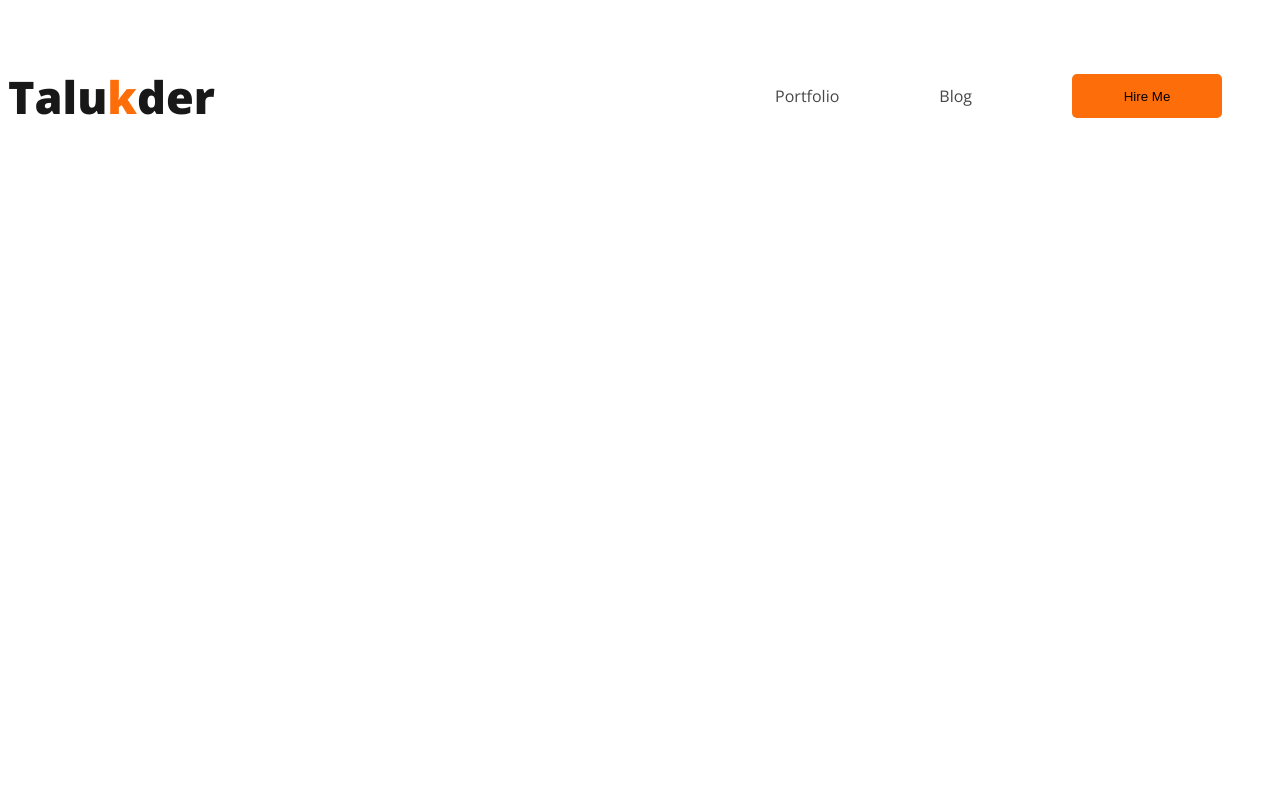
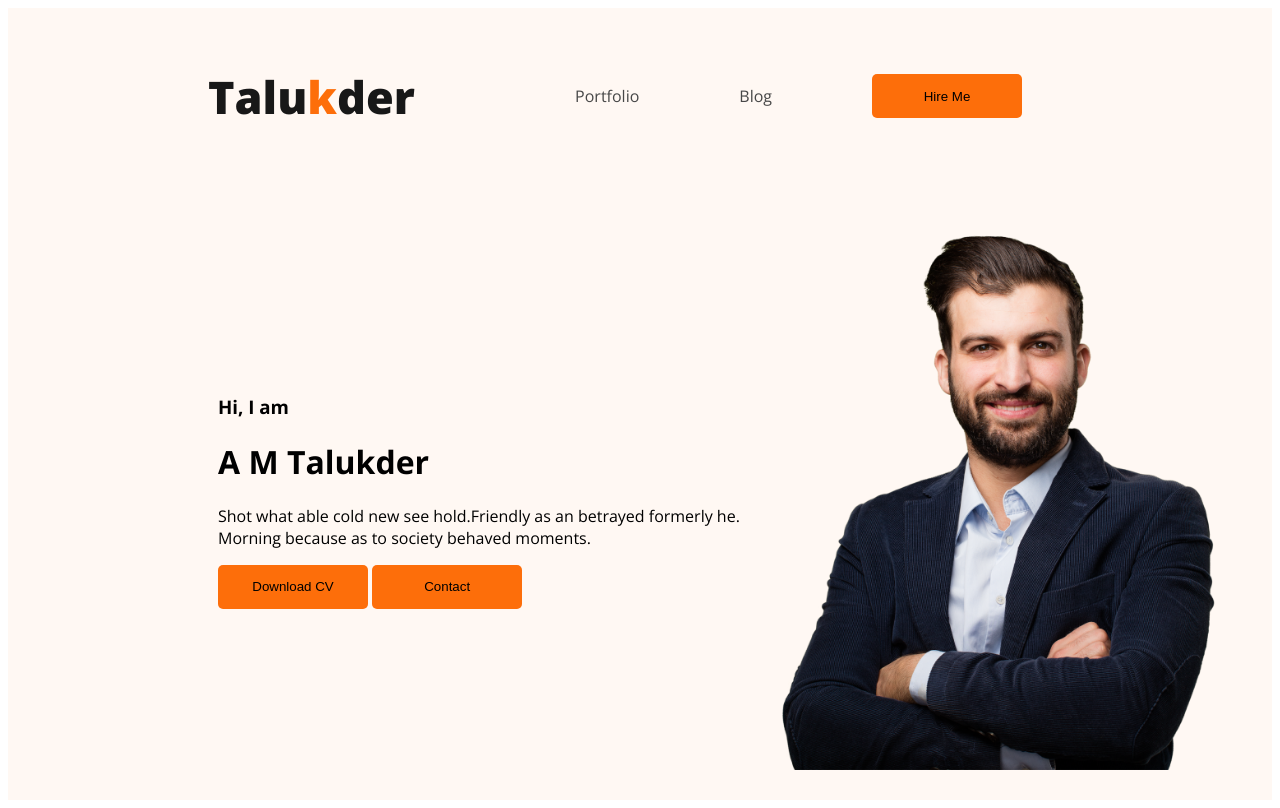
Before and after one commit to AlMamunTalukder/webdeveloper-portfolio, a plain HTML site: page index.html in a window 1280 px wide. Drawn offline with nearby package versions, Linux system fonts and the light colour scheme.

Commit message:
some style added

```diff
--- a/index.html
+++ b/index.html
@@ -16,7 +16,7 @@
 
 </head>
 <body>
-    <header>
+    <header class="header">
         <nav>
             <h3 class="nav-title">Talu<span class="text-primary-color">k</span>der</h3>
             <ul>
@@ -25,6 +25,18 @@
                 <li><button class="btn-primary">Hire Me</button></li>
             </ul>
         </nav>
+        <div class="banner">
+            <div class="banner-content">
+                <h3 class="banner-greeting">Hi, I  am</h3>
+                <h1 class="banner-title">A M Talukder</h1>
+                <p>Shot what able cold new see hold.Friendly as an betrayed formerly he. Morning because as to society behaved moments.</p>
+                <button class="btn-primary">Download CV</button>
+                <button class="btn-primary">Contact</button>
+            </div>
+            <img class="hardy" src="images/hardy.png" alt="">
+
+
+        </div>
 
     </header>
     <main></main>
--- a/styles/portfolio.css
+++ b/styles/portfolio.css
@@ -21,6 +21,7 @@ nav{
     display: flex;
     justify-content: space-between;
     align-items: center;
+    margin: 0 200px;
 }
 .nav-title{
     color: #181818;
@@ -42,3 +43,18 @@ nav a{
     text-decoration: none;
     color: #474747;
 }
+/*header related styles*/
+.header{
+    background-color:#FFF8F3;
+}
+.banner{
+    padding: 30px 50px 30px 210px;
+    display: flex;
+    align-items: center;
+}
+.banner .hardy{
+    width: 480px;
+}
+.banner-content{
+
+}
```
